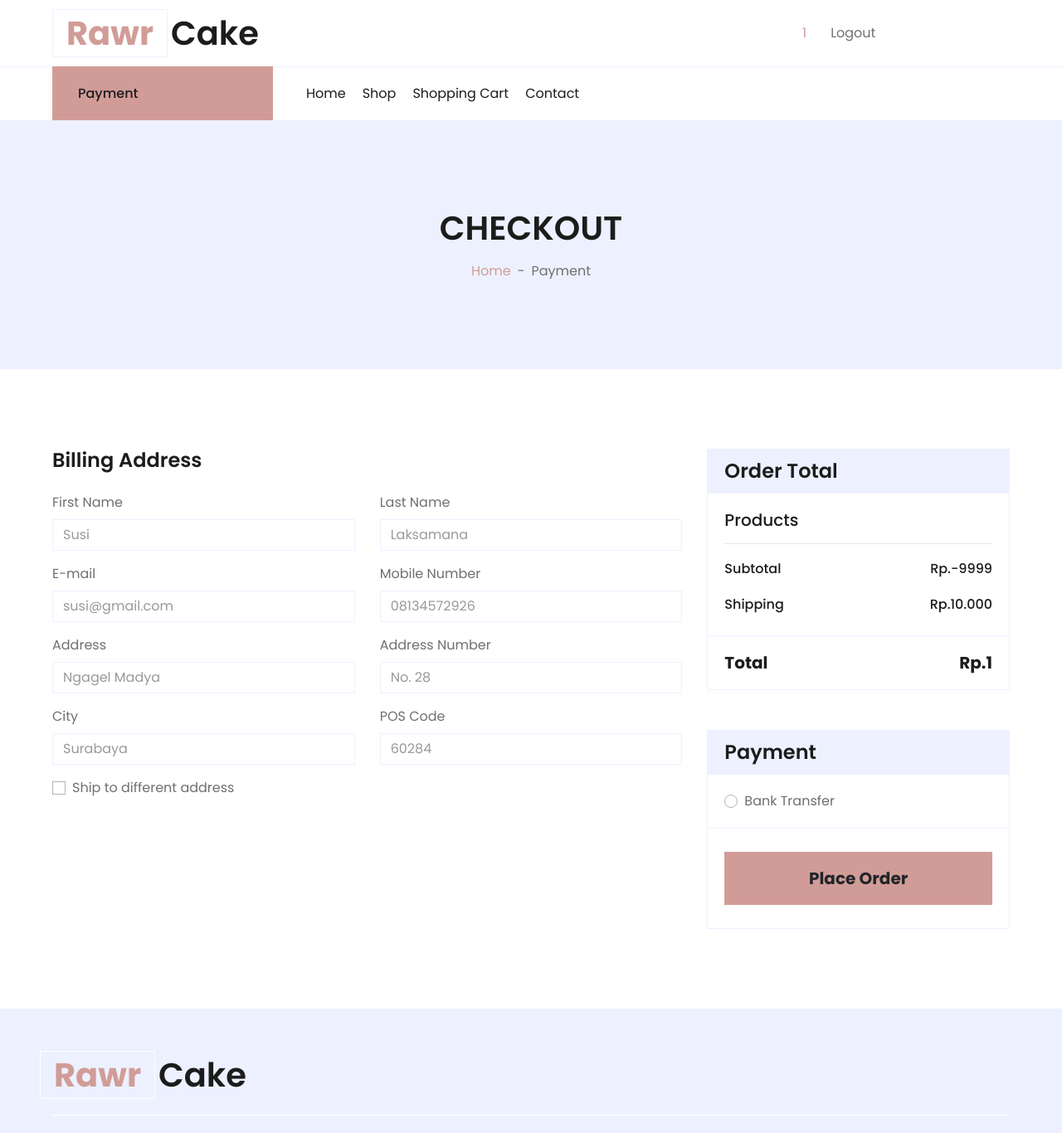
After one commit to gabypaulina/project_pw_sms_3, a PHP site: page /payment.php in a window 1280 px wide. The commit adds this page. Shown: the top 1366 px of the page at 83% size. Run offline with PHP 8.4, Linux system fonts and the light colour scheme; the visitor is signed in with stand-in values (Sample User, id 1); data comes from the database, SQL or seed files in the repository; data that the repository does not hold is empty; some libraries are stand-ins or nearby versions.

Commit message:
feat(page): add new page payment
create new page for providing payment

feat #2

```diff
--- a/hub.php
+++ b/hub.php
@@ -1,11 +1,9 @@
 <?php
     session_start();
 
-    $conn = mysqli_connect("localhost", "root", "", "items");
+    $conn = mysqli_connect("localhost", "root", "", "rawrcake_db");
 
     if(mysqli_connect_errno()){
         echo mysqli_error($conn);
     }
-
-
 ?>
--- /dev/null
+++ b/payment.php
@@ -0,0 +1,305 @@
+<?php
+    require_once("hub.php");
+    $result = mysqli_query($conn,"SELECT * from img");
+?>
+
+
+<!DOCTYPE html>
+<html lang="en">
+
+<head>
+    <meta charset="UTF-8">
+    <meta http-equiv="X-UA-Compatible" content="IE=edge">
+    <meta name="viewport" content="width=device-width, initial-scale=1.0">
+    <title>Payment</title>
+
+    <!-- Favicon -->
+    <link href="img/favicon.ico" rel="icon">
+
+    <!-- Google Web Fonts -->
+    <link rel="preconnect" href="https://fonts.gstatic.com">
+    <link href="https://fonts.googleapis.com/css2?family=Poppins:wght@100;200;300;400;500;600;700;800;900&display=swap" rel="stylesheet">
+
+    <!-- Font Awesome -->
+    <link href="https://cdnjs.cloudflare.com/ajax/libs/font-awesome/5.10.0/css/all.min.css" rel="stylesheet">
+
+    <!-- Libraries Stylesheet -->
+    <link href="lib/owlcarousel/assets/owl.carousel.min.css" rel="stylesheet">
+
+    <!-- Customized Bootstrap Stylesheet -->
+    <link href="index.css" rel="stylesheet">
+</head>
+
+<body>
+    <!-- Topbar Start -->
+    <div class="container-fluid">
+        <div class="row align-items-center py-3 px-xl-5 justify-content-between">
+            <div class="col-lg-3 d-none d-lg-block">
+                <a href="" class="text-decoration-none">
+                    <h1 class="m-0 display-5 font-weight-semi-bold"><span class="text-primary font-weight-bold border px-3 mr-1">Rawr</span>Cake</h1>
+                </a>
+            </div>
+            <div class="col-lg-3 col-6 text-right">
+                <?php
+                    $logout = "Login";
+                    $register = "Register";
+                    if(isset($_SESSION["auth"])){
+                        if($_SESSION["auth"]==true){
+                            $logout = "Logout";
+                            if(isset($_COOKIE["user"])) {
+                                $register = $_COOKIE["user"];
+                            }
+                        }
+                    }
+
+                    if(isset($_POST["logout"])) {
+                        if(isset($_SESSION["auth"])){
+                            session_destroy();
+                            $logout = "Login";
+                            $register = "Register";
+                        } else {
+                            ?><script type="text/javascript">location.href = 'login.php';</script><?php
+                        }
+                    }
+                    ?>
+                    <form action="" method="post" class="d-flex">
+                        <a href="register.php" class="nav-item nav-link" style="text-transform: capitalize;"><?=$register?></a>
+                        <button name="logout" class="btn btn-naked"><?=$logout?></button>
+                    </form>
+                </div>
+            </div>
+        </div>
+    </div>
+    <!-- Topbar End -->
+
+
+    <!-- Navbar Start -->
+    <div class="container-fluid">
+        <div class="row border-top px-xl-5">
+            <div class="col-lg-3 d-none d-lg-block">
+                <a class="btn shadow-none d-flex align-items-center justify-content-between bg-primary text-white w-100" data-toggle="collapse" href="#navbar-vertical" style="height: 65px; margin-top: -1px; padding: 0 30px;">
+                    <h6 class="m-0">Payment</h6>
+                </a>
+
+            </div>
+            <div class="col-lg-9">
+                <nav class="navbar navbar-expand-lg bg-light navbar-light py-3 py-lg-0 px-0">
+                    <a href="" class="text-decoration-none d-block d-lg-none">
+                        <h1 class="m-0 display-5 font-weight-semi-bold"><span class="text-primary font-weight-bold border px-3 mr-1">Rawr</span>Cake</h1>
+                    </a>
+                    <button type="button" class="navbar-toggler" data-toggle="collapse" data-target="#navbarCollapse">
+                        <span class="navbar-toggler-icon"></span>
+                    </button>
+                    <div class="collapse navbar-collapse justify-content-between" id="navbarCollapse">
+                        <div class="navbar-nav mr-auto py-0">
+                            <a href="home.php" class="nav-item nav-link">Home</a>
+                            <a href="index.php" class="nav-item nav-link">Shop</a>
+                            <a href="cart.php" class="nav-item nav-link">Shopping Cart</a>
+                            <a href="contact.php" class="nav-item nav-link">Contact</a>
+                        </div>
+                    </div>
+                </nav>
+            </div>
+        </div>
+    </div>
+    <!-- Navbar End -->
+
+
+    <!-- Page Header Start -->
+    <div class="container-fluid bg-secondary mb-5">
+        <div class="d-flex flex-column align-items-center justify-content-center" style="min-height: 300px">
+            <h1 class="font-weight-semi-bold text-uppercase mb-3">Checkout</h1>
+            <div class="d-inline-flex">
+                <p class="m-0"><a href="home.php">Home</a></p>
+                <p class="m-0 px-2">-</p>
+                <p class="m-0">Payment</p>
+            </div>
+        </div>
+    </div>
+    <!-- Page Header End -->
+
+
+    <!-- Payment Start -->
+    <div class="container-fluid pt-5">
+        <div class="row px-xl-5">
+            <div class="col-lg-8">
+                <div class="mb-4">
+                    <h4 class="font-weight-semi-bold mb-4">Billing Address</h4>
+                    <div class="row">
+                        <div class="col-md-6 form-group">
+                            <label>First Name</label>
+                            <input class="form-control" type="text" placeholder="Susi">
+                        </div>
+                        <div class="col-md-6 form-group">
+                            <label>Last Name</label>
+                            <input class="form-control" type="text" placeholder="Laksamana">
+                        </div>
+                        <div class="col-md-6 form-group">
+                            <label>E-mail</label>
+                            <input class="form-control" type="text" placeholder="susi@gmail.com">
+                        </div>
+                        <div class="col-md-6 form-group">
+                            <label>Mobile Number</label>
+                            <input class="form-control" type="text" placeholder="08134572926">
+                        </div>
+                        <div class="col-md-6 form-group">
+                            <label>Address</label>
+                            <input class="form-control" type="text" placeholder="Ngagel Madya">
+                        </div>
+                        <div class="col-md-6 form-group">
+                            <label>Address Number</label>
+                            <input class="form-control" type="text" placeholder="No. 28">
+                        </div>
+                        <div class="col-md-6 form-group">
+                            <label>City</label>
+                            <input class="form-control" type="text" placeholder="Surabaya">
+                        </div>
+                        <div class="col-md-6 form-group">
+                            <label>POS Code</label>
+                            <input class="form-control" type="text" placeholder="60284">
+                        </div>
+                        <div class="col-md-12 form-group">
+                            <div class="custom-control custom-checkbox">
+                                <input type="checkbox" class="custom-control-input" id="shipto">
+                                <label class="custom-control-label" for="shipto"  data-toggle="collapse" data-target="#shipping-address">Ship to different address</label>
+                            </div>
+                        </div>
+                    </div>
+                </div>
+                <div class="collapse mb-4" id="shipping-address">
+                    <h4 class="font-weight-semi-bold mb-4">Shipping Address</h4>
+                    <div class="row">
+                        <div class="col-md-6 form-group">
+                            <label>First Name</label>
+                            <input class="form-control" type="text" placeholder="John">
+                        </div>
+                        <div class="col-md-6 form-group">
+                            <label>Last Name</label>
+                            <input class="form-control" type="text" placeholder="Doe">
+                        </div>
+                        <div class="col-md-6 form-group">
+                            <label>E-mail</label>
+                            <input class="form-control" type="text" placeholder="example@email.com">
+                        </div>
+                        <div class="col-md-6 form-group">
+                            <label>Mobile No</label>
+                            <input class="form-control" type="text" placeholder="+123 456 789">
+                        </div>
+                        <div class="col-md-6 form-group">
+                            <label>Address Line 1</label>
+                            <input class="form-control" type="text" placeholder="123 Street">
+                        </div>
+                        <div class="col-md-6 form-group">
+                            <label>Address Line 2</label>
+                            <input class="form-control" type="text" placeholder="123 Street">
+                        </div>
+                        <div class="col-md-6 form-group">
+                            <label>City</label>
+                            <input class="form-control" type="text" placeholder="Jakarta">
+                        </div>
+
+                        <div class="col-md-6 form-group">
+                            <label>ZIP Code</label>
+                            <input class="form-control" type="text" placeholder="123">
+                        </div>
+                    </div>
+                </div>
+            </div>
+            <div class="col-lg-4">
+                <div class="card border-secondary mb-5">
+                    <div class="card-header bg-secondary border-0">
+                        <h4 class="font-weight-semi-bold m-0">Order Total</h4>
+                    </div>
+                    <div class="card-body">
+                        <h5 class="font-weight-medium mb-3">Products</h5>
+                        <?php
+                            foreach($_SESSION['shopping'] as $shop){
+
+                       ?>
+                        <div class="d-flex justify-content-between">
+                            <p><?=$shop['namaItem']?></p>
+                            <p>Rp.<?=$shop['jumlah']*$shop['harga']?></p>
+                        </div>
+                       <?php
+                            }
+                       ?>
+                        <hr class="mt-0">
+                        <div class="d-flex justify-content-between mb-3 pt-1">
+                            <h6 class="font-weight-medium">Subtotal</h6>
+                            <h6 class="font-weight-medium">Rp.<?=$_SESSION['total']-10000?></h6>
+                        </div>
+                        <div class="d-flex justify-content-between">
+                            <h6 class="font-weight-medium">Shipping</h6>
+                            <h6 class="font-weight-medium">Rp.10.000</h6>
+                        </div>
+                    </div>
+                    <div class="card-footer border-secondary bg-transparent">
+                        <div class="d-flex justify-content-between mt-2">
+                            <h5 class="font-weight-bold">Total</h5>
+                            <h5 class="font-weight-bold">Rp.<?=$_SESSION['total']?></h5>
+                        </div>
+                    </div>
+                </div>
+                <div class="card border-secondary mb-5">
+                    <div class="card-header bg-secondary border-0">
+                        <h4 class="font-weight-semi-bold m-0">Payment</h4>
+                    </div>
+                    <div class="card-body">
+                        <div class="">
+                            <div class="custom-control custom-radio">
+                                <input type="radio" class="custom-control-input" name="payment" id="banktransfer" value="">
+                                <label class="custom-control-label" for="banktransfer">Bank Transfer</label>
+                            </div>
+                        </div>
+                    </div>
+                        <div class="card-footer border-secondary bg-transparent">
+                            <button id="btnOrder" class="btn btn-lg btn-block btn-primary font-weight-bold my-3 py-3">Place Order</button>
+                        </div>
+                </div>
+            </div>
+        </div>
+    </div>
+    <!-- Payment End -->
+
+
+    <!-- Footer Start -->
+    <div class="container-fluid bg-secondary text-dark mt-5 pt-5">
+        <div class="row px-xl-5 pt-2">
+            <h1 class="mb-4 display-5 font-weight-semi-bold">
+                <span class="text-primary font-weight-bold border border-white px-3 mr-1">Rawr</span>Cake
+            </h1>
+        </div>
+        <div class="row border-top border-light mx-xl-5 py-4">
+            <div class="col-md-6 px-xl-0">
+                <p class="mb-md-0 text-center text-md-left text-dark">
+                    All Rights Reserved. Designed by
+                    <span class="text-dark font-weight-semi-bold">Rawrcake</span>
+                </p>
+            </div>
+            <div class="col-md-6 px-xl-0 text-center text-md-right">
+                <img class="img-fluid" src="img/payments.png" alt="">
+            </div>
+        </div>
+    </div>
+    <!-- Footer End -->
+
+
+    <!-- Back to Top -->
+    <a href="#" class="btn btn-primary back-to-top"><i class="fa fa-angle-double-up"></i></a>
+
+
+    <!-- JavaScript Libraries -->
+    <script src="https://code.jquery.com/jquery-3.4.1.min.js"></script>
+    <script src="https://stackpath.bootstrapcdn.com/bootstrap/4.4.1/js/bootstrap.bundle.min.js"></script>
+    <script src="lib/easing/easing.min.js"></script>
+    <script src="lib/owlcarousel/owl.carousel.min.js"></script>
+
+    <!-- Contact Javascript File -->
+    <script src="mail/jqBootstrapValidation.min.js"></script>
+    <script src="mail/contact.js"></script>
+
+    <!-- Template Javascript -->
+    <script src="js/main.js"></script>
+</body>
+
+</html>
```
Also changed, not shown: checkout.php (+17 -63 lines).
